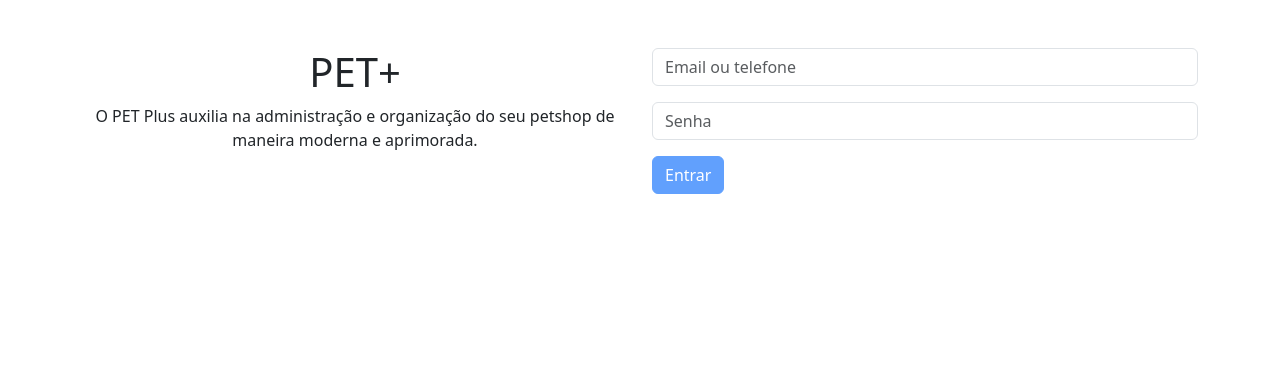
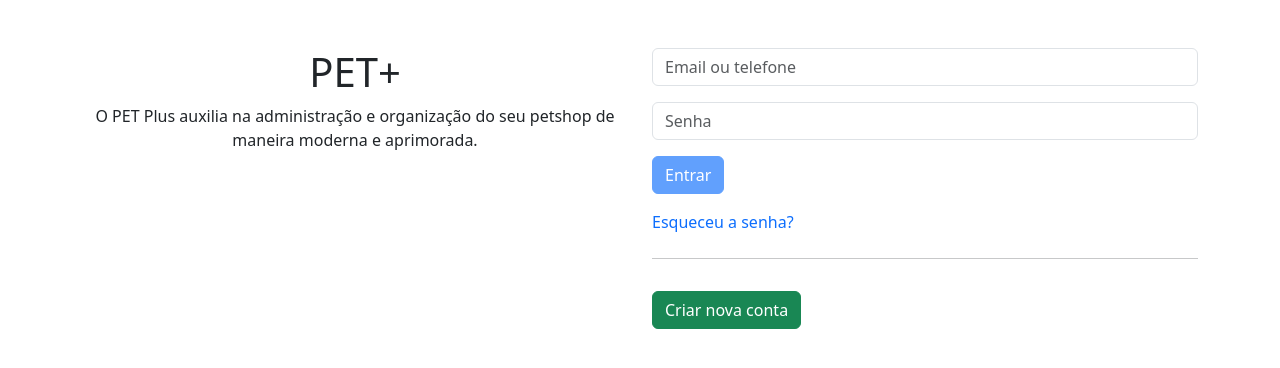
Before and after one commit to BrunoBelarmino007/teladelogin, a Next.js app: page /login in a window 1280 px wide. Shown: the top 368 px of the page. Built offline with nearby package versions, Linux system fonts and the light colour scheme.

Commit message:
Adicionando os inputs

```diff
--- a/src/pages/login.js
+++ b/src/pages/login.js
@@ -22,8 +22,15 @@ const Login = () => {
               <Button variant="primary" type="submit" className="mt-3" disabled>
                 Entrar
               </Button>
-
-
+              <div className="mt-3">
+                <a href="./telaprincipal/telaprincipal.component.html" className="text-decoration-none">
+                  Esqueceu a senha?
+                </a>
+              </div>
+              <hr className="mt-4" />
+              <Button variant="success" type="button" className="mt-3">
+                Criar nova conta
+              </Button>
             </Form>
           </Col>
         </Row>
```
